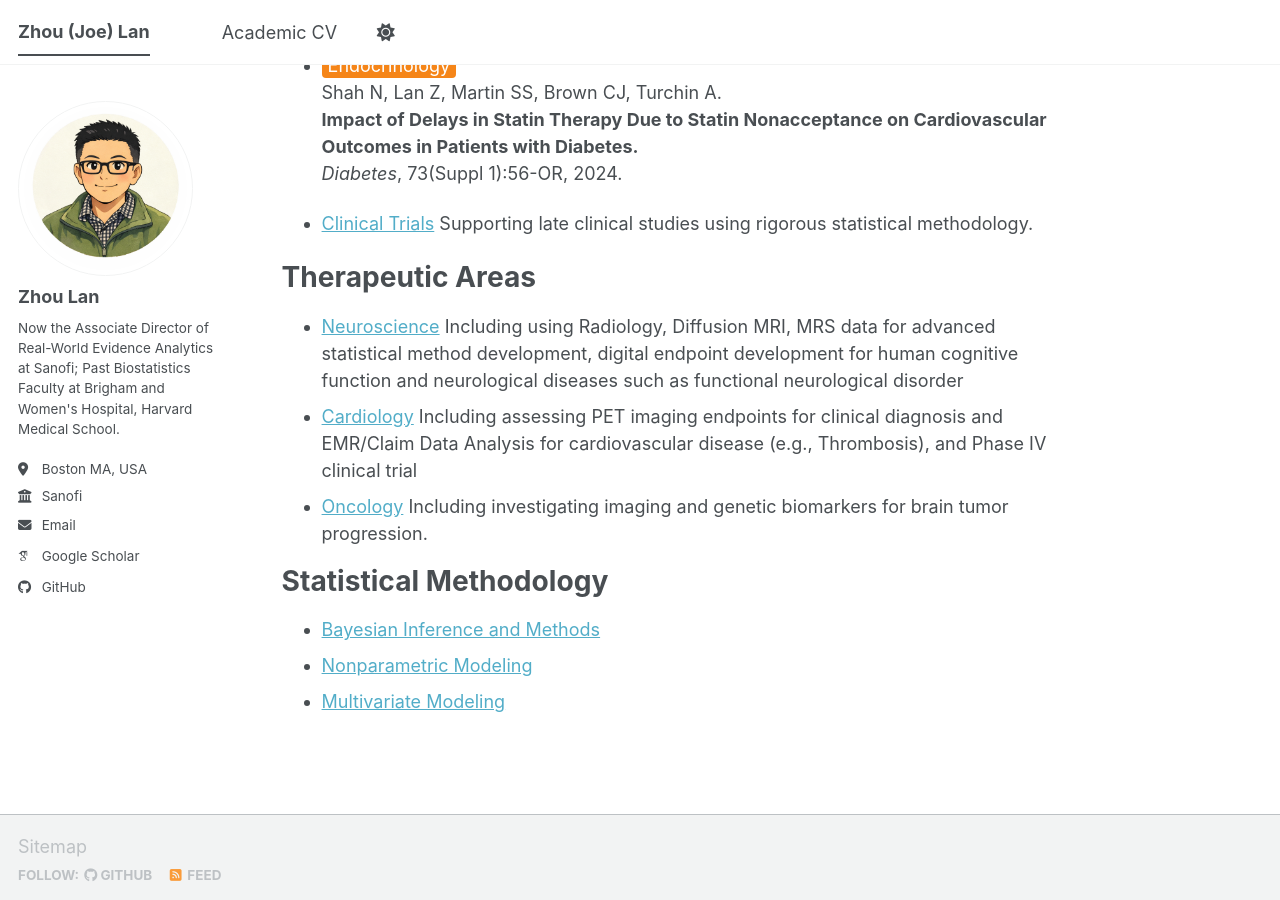
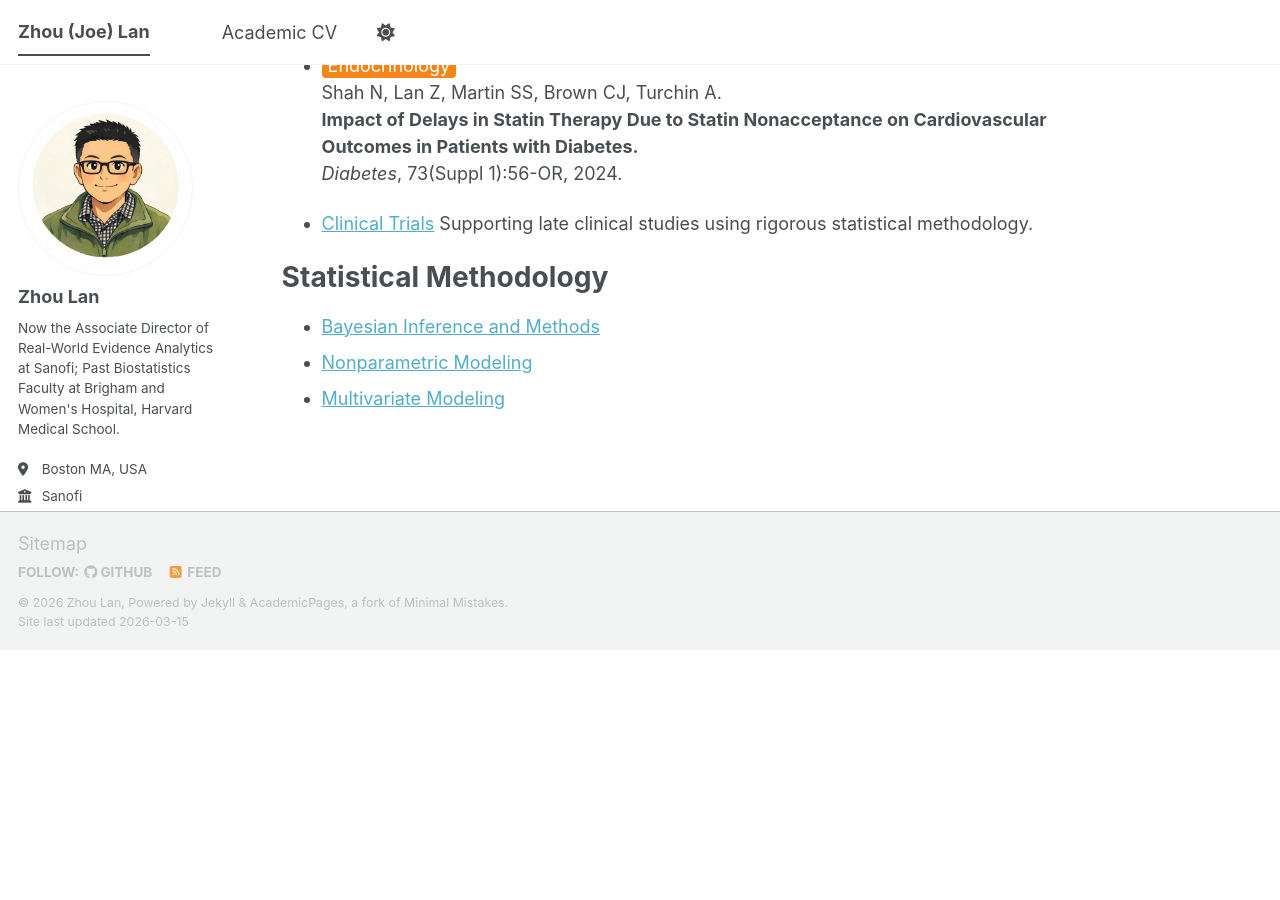
Before and after one commit to lanzhouBWH/lanzhoubwh.github.io, a Jekyll site: the page built from _pages/about.md, in a window 1280 px wide and 900 px high, scrolled down 3508 px. Built offline with Jekyll 4.4.1, drawn with Linux system fonts in a browser that asks for light colours; some web fonts are replaced; a script bundle is joined from its source files by our own code; library files that are not in the unit come from our copies; after the commit the page ends 4157 px from its top, so only the background shows below that.

Commit message:
Update about.md

```diff
--- a/_pages/about.md
+++ b/_pages/about.md
@@ -114,11 +114,6 @@ Epidemiological Real-world Studies and Outcomes Research: Analysis of EHRs, insu
 
 - [Clinical Trials]() Supporting late clinical studies using rigorous statistical methodology.
 
-Therapeutic Areas
-======
-- [Neuroscience]() Including using Radiology, Diffusion MRI, MRS data for advanced statistical method development, digital endpoint development for human cognitive function and neurological diseases such as functional neurological disorder
-- [Cardiology]() Including assessing PET imaging endpoints for clinical diagnosis and EMR/Claim Data Analysis for cardiovascular disease (e.g., Thrombosis), and Phase IV clinical trial
-- [Oncology]() Including investigating imaging and genetic biomarkers for brain tumor progression.
 
 
 Statistical Methodology
```
